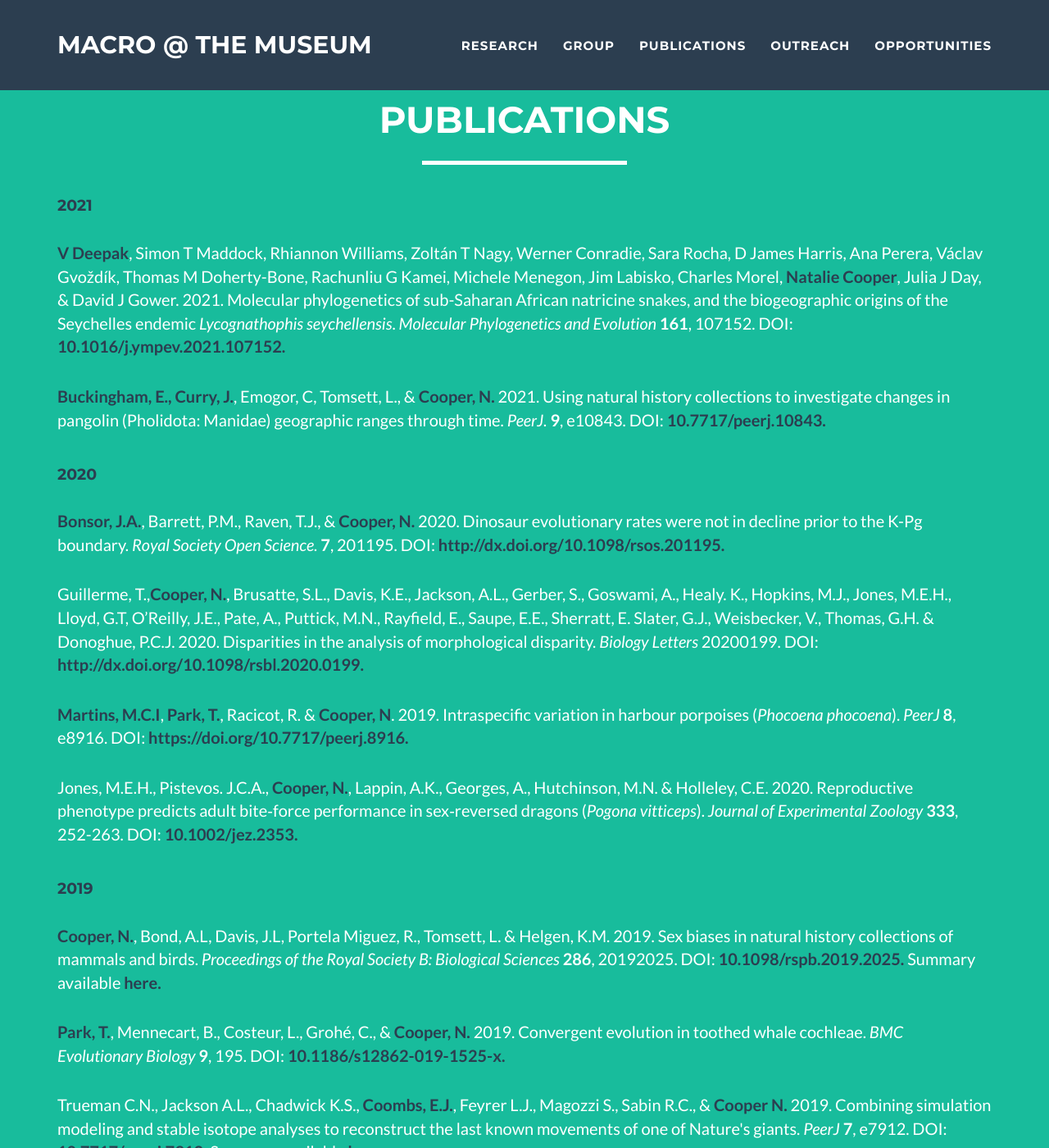
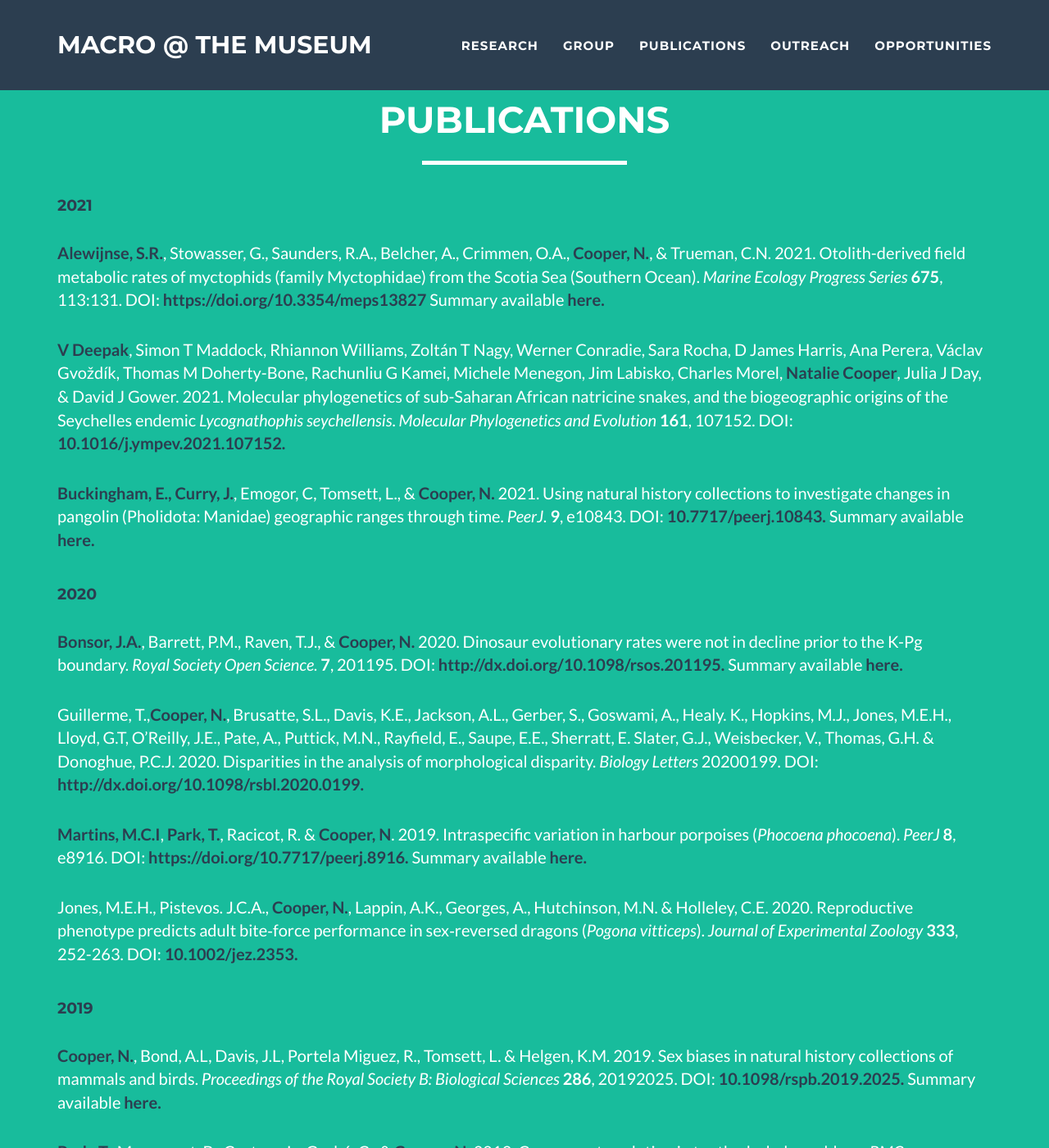
Before and after one commit to nhcooper123/nhcooper123.github.io, a Jekyll site: the page publications.html, which Jekyll copies as it is, in a window 1280 px wide and 1400 px high. Shown: the whole window at 82% size. Built offline with Jekyll 4.4.1, drawn with Linux system fonts in a browser that asks for light colours; comment, search, counter and statistics services are not loaded.

Commit message:
Add new pubs

```diff
--- a/publications.html
+++ b/publications.html
@@ -104,17 +104,19 @@
   DOI: <a href=""><strong><font color="2c3e50">doi. </font></strong></a>
   </p>
 
+  -->
+
 &nbsp
   <p>
   <strong><font color="2c3e50">Alewijnse, S.R.</font></strong>, Stowasser, G., Saunders, R.A., Belcher, A., Crimmen, O.A., <strong><font color="2c3e50">Cooper, N.</font></strong>, &amp; Trueman, C.N.
   2021.
   Otolith-derived field metabolic rates of myctophids (family Myctophidae) from the Scotia Sea (Southern Ocean).
   <em>Marine Ecology Progress Series</em>
-  <strong>X</strong>,
-  in press.
-  DOI: <a href=""><strong><font color="2c3e50">doi. </font></strong></a>
+  <strong>675</strong>,
+  113:131.
+  DOI: <a href=""><strong><font color="2c3e50">https://doi.org/10.3354/meps13827</font></strong></a>
+  Summary available <a href="https://www.nhm.ac.uk/discover/news/2021/october/documenting-the-most-abundant-vertebrates-in-the-world-before-too-late.html"><strong><font color="2c3e50">here.</font></strong></a>
   </p>
--->
 
 &nbsp
   <p>
@@ -136,6 +138,7 @@
   <strong>9</strong>,
   e10843.
   DOI: <a href="https://peerj.com/articles/10843/"><strong><font color="2c3e50">10.7717/peerj.10843. </font></strong></a>
+  Summary available <a href="https://www.nhm.ac.uk/discover/news/2020/april/collections-showing-how-pangolin-populations-have-shrunk.html"><strong><font color="2c3e50">here.</font></strong></a>
   </p>
 &nbsp
 
@@ -150,6 +153,7 @@
   <strong>7</strong>,
   201195.
   DOI: <a href="http://dx.doi.org/10.1098/rsos.201195"><strong><font color="2c3e50">http://dx.doi.org/10.1098/rsos.201195. </font></strong></a>
+  Summary available <a href="https://www.nhm.ac.uk/discover/news/2020/november/dinosaurs-were-not-in-decline-before-the-asteroid-wiped-them-out.html"><strong><font color="2c3e50">here.</font></strong></a>
 
   <script type="text/javascript" src="https://d1bxh8uas1mnw7.cloudfront.net/assets/embed.js"></script><div class="altmetric-embed" data-badge-type="donut" data-altmetric-id="94517275"></div>
   </p>
@@ -178,6 +182,7 @@
   <strong>8</strong>,
   e8916.
   DOI: <a href="https://doi.org/10.7717/peerj.8916"><strong><font color="2c3e50">https://doi.org/10.7717/peerj.8916. </font></strong></a>
+  Summary available <a href="https://www.nhm.ac.uk/discover/news/2019/october/more-male-than-female-specimens-in-natural-history-collections.html?utm_source=tw-link-post-20191023-jd&utm_medium=social&utm_campaign=news"><strong><font color="2c3e50">here.</font></strong></a>
   </p>
 
 
```
